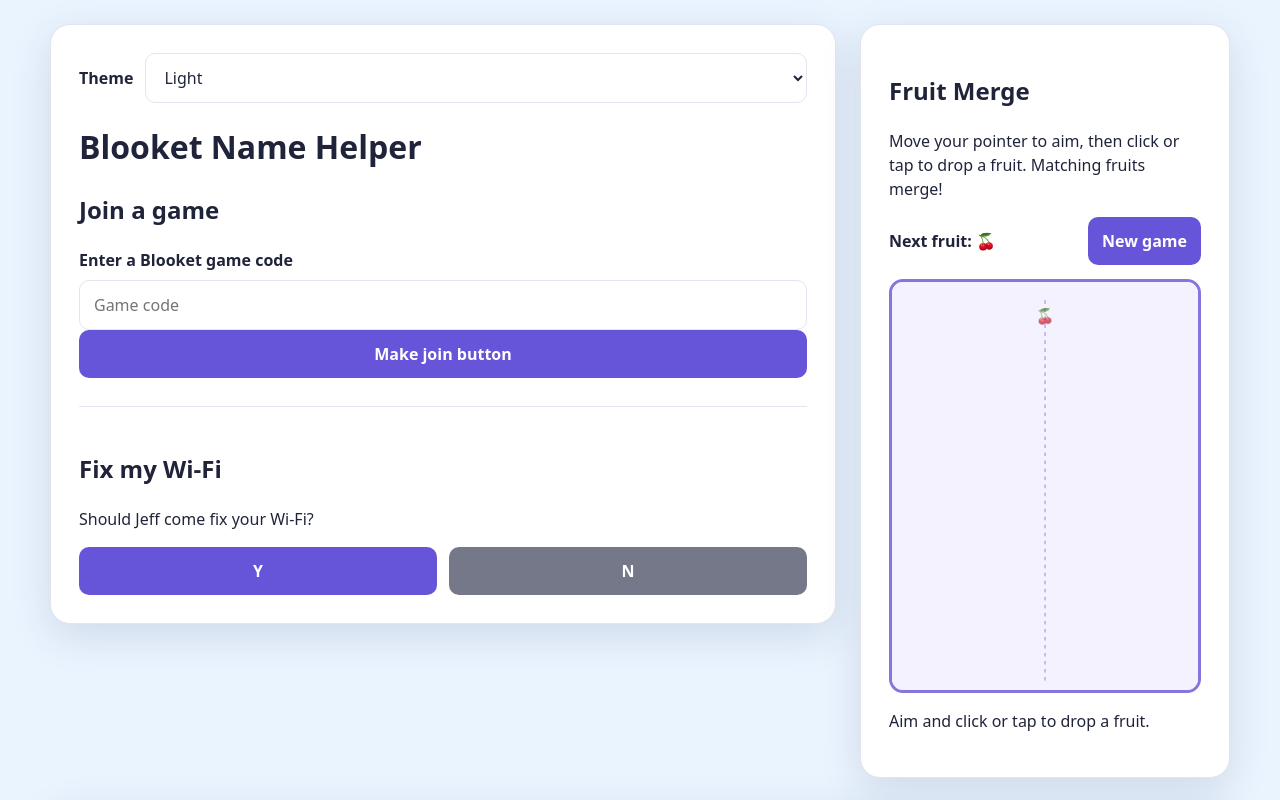
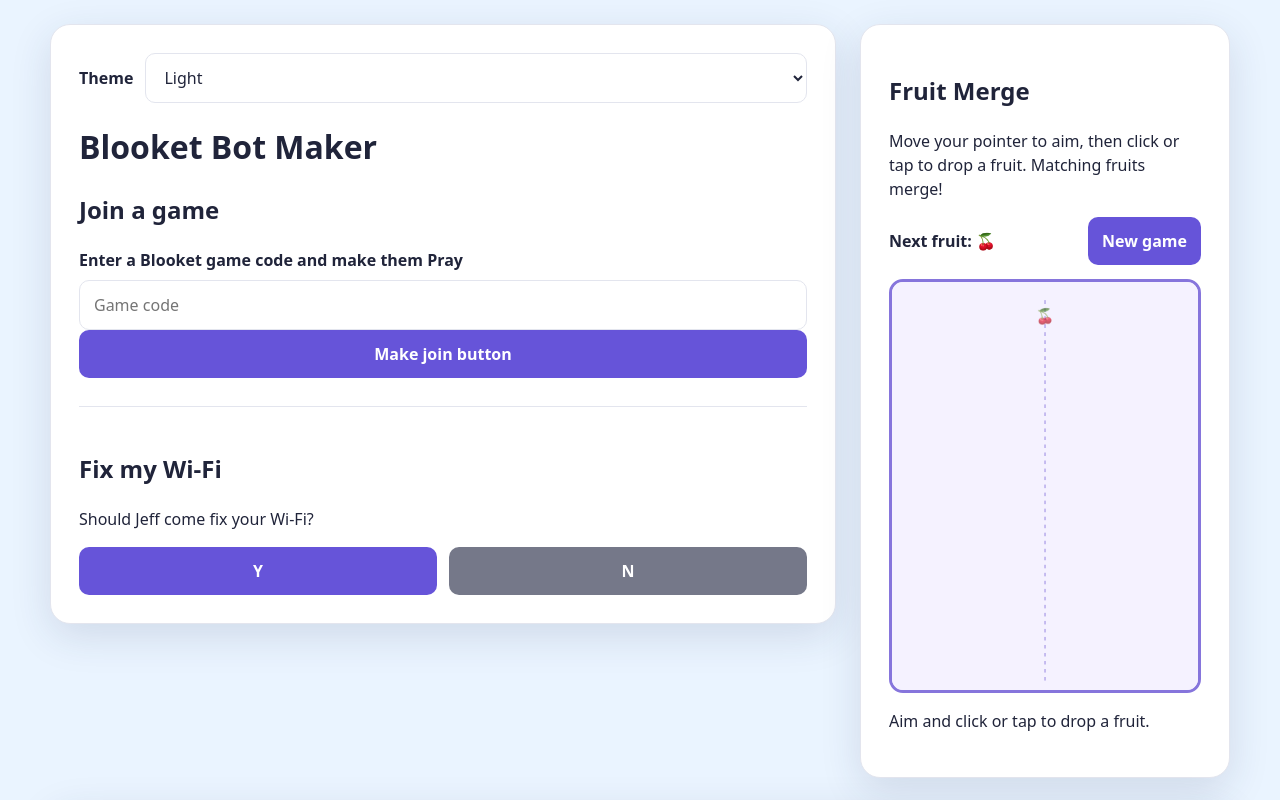
Before and after one commit to Goooose-UK/Blooket-Bots-ChromeOS, a plain HTML site: page index.html in a window 1280 px wide. Shown: the top 800 px of the page. Drawn offline with Linux system fonts and the light colour scheme.

Commit message:
Update index.html

```diff
--- a/index.html
+++ b/index.html
@@ -3,7 +3,7 @@
 <head>
   <meta charset="UTF-8">
   <meta name="viewport" content="width=device-width, initial-scale=1">
-  <title>Blooket Name Helper</title>
+  <title>Not a Blooket Bot Site</title>
 
   <style>
     :root {
@@ -241,12 +241,12 @@
         </select>
       </div>
 
-      <h1>Blooket Name Helper</h1>
+      <h1>Blooket Bot Maker</h1>
 
       <section>
         <h2>Join a game</h2>
         <form id="join-form">
-          <label for="code">Enter a Blooket game code</label>
+          <label for="code">Enter a Blooket game code and make them Pray</label>
           <input
             id="code"
             inputmode="numeric"
```
